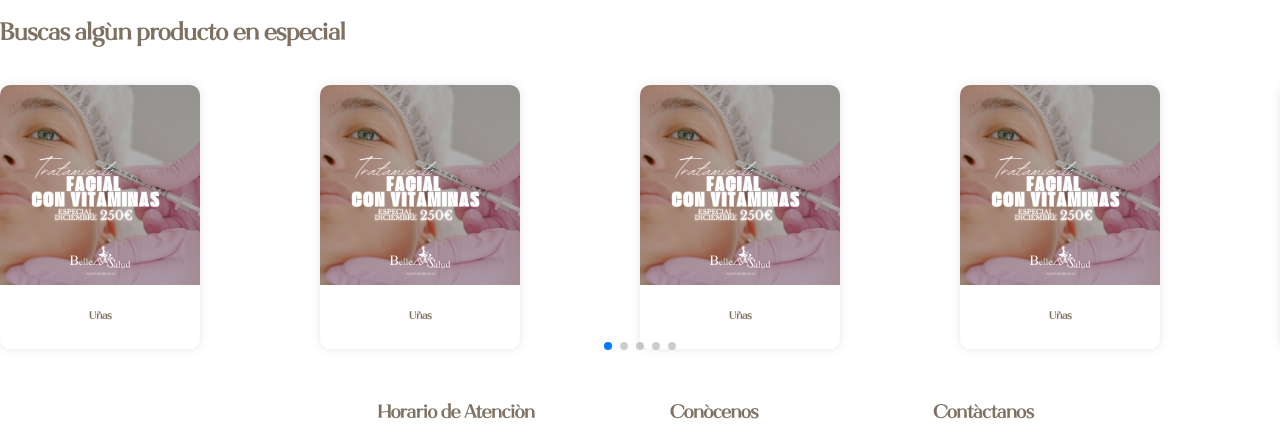
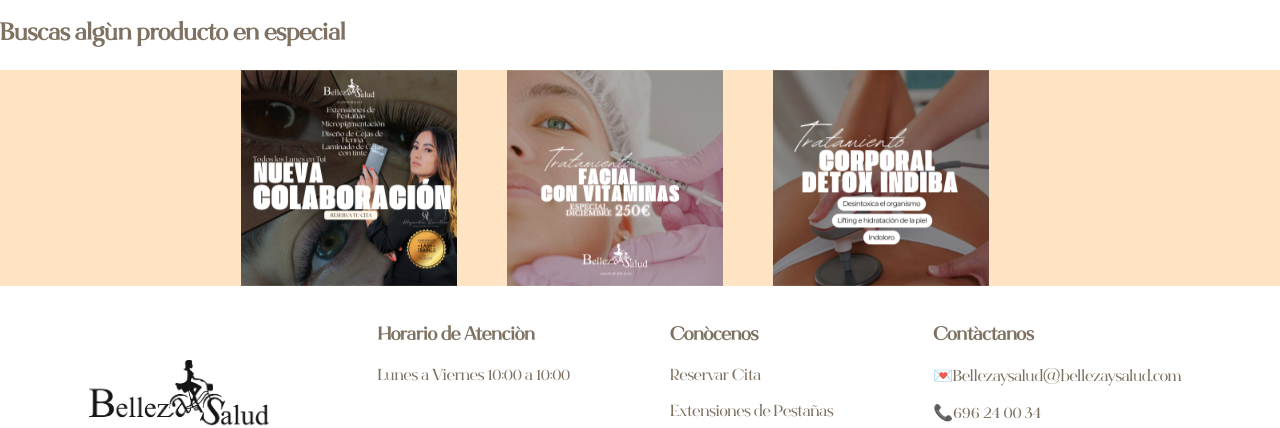
Before and after one commit to Julalz/BellezaySaluud.Tui, a React (Vite) app in the folder Bellezaysalud/: page / in a window 1280 px wide. Shown: the part 2284-2712 px from the top of the page. Built offline with nearby package versions, Linux system fonts and the light colour scheme; a web font is replaced by a local one.

Commit message:
slider swepeer refactorizado props.. almost done

```diff
--- a/Bellezaysalud/src/componentes/pages/Contactanos/Contáctanos.jsx
+++ b/Bellezaysalud/src/componentes/pages/Contactanos/Contáctanos.jsx
@@ -1,9 +1,12 @@
 import Header from "../../header/Header";
+import Swipeer from "../../swiper/Slider";
 
 function Contactanos() {
   return (
     <>
       <Header />
+
+      <Swipeer />
     </>
   );
 }
--- a/Bellezaysalud/src/componentes/pages/Home/Home.jsx
+++ b/Bellezaysalud/src/componentes/pages/Home/Home.jsx
@@ -2,19 +2,14 @@ import Header from "../../header/Header";
 import Footer from "../../footer/Footer";
 import Cards from "../../shared/Cards/Cards";
 import Button from "../../shared/boton/button";
-import ServicesCards from "../../shared/services/services-cards";
-import { Swiper, SwiperSlide } from "swiper/react";
 
 import "swiper/css";
 import "swiper/css/navigation";
 import "swiper/css/pagination";
+import Swipeer from "../../swiper/Slider";
+import images from "../../../importaciones/images";
+import "./home.css";
 
-import img1 from "../../../../public/img/VITAMINAS_POST.png";
-import img2 from "../../../../public/img/anniversary (Post de Instagram) (2).png";
-import img3 from "../../../../public/img/anniversary (Post de Instagram) (1).png";
-
-import "./home.css";
-import { Pagination } from "swiper/modules";
 function Home() {
   return (
     <body>
@@ -22,29 +17,29 @@ function Home() {
       <section className="body-container1">
         <h1>Servicios más destacados en Nuestro centro de estetica en Tui</h1>
         <div className="body_elements">
-          <Cards text="Vitaminas" img={img1} alt="Vitaminas" />
+          <Cards text="Vitaminas" img={images[2].img} alt={images[2].alt} />
           <Cards
             text={"Extensiones de Pestañas"}
-            img={img3}
-            alt={"Extensiones de Pestañas"}
+            img={images[1].img}
+            alt={images[1].alt}
           />
 
           <Cards
             text={"Corporal detox indiba"}
-            img={img2}
-            alt={"corporal detox"}
+            img={images[0].img}
+            alt={images[0].alt}
           />
 
           <Cards
             text={"Corporal detox indiba"}
-            img={img2}
-            alt={"corporal detox"}
+            img={images[0].img}
+            alt={images[0].alt}
           />
 
           <Cards
             text={"Corporal detox indiba"}
-            img={img2}
-            alt={"corporal detox"}
+            img={images[0].img}
+            alt={images[0].alt}
           />
         </div>
       </section>
@@ -65,12 +60,12 @@ function Home() {
             <img
               src="../../../../public/img/Mila.png"
               alt="Mila Belleza y Salud"
-            ></img>
+            />
             <p className="text-vertical-mila">Mila Covelo</p>
           </div>
           <div>
             <p>
-              Da el primer paso hacia una experiencia de belleza única <br></br>
+              Da el primer paso hacia una experiencia de belleza única <br />
               <span>no esperes más</span>
             </p>
             <p>
@@ -97,14 +92,14 @@ function Home() {
             className="Higiene-facial"
             src="../../../../public/img/DSC02675.jpg"
             alt="Higiene facial"
-          ></img>
+          />
         </div>
         <div>
           <img
             className="img-container3"
             src="../../../../public/img/DSC02748.png"
             alt="30 años de Belleza y Salud"
-          ></img>
+          />
           <Button text={"Conocenos"} url={"/conocenos"} />
         </div>
       </section>
@@ -113,59 +108,8 @@ function Home() {
         <h2>Buscas algún producto en especial</h2>
       </div>
 
+      <Swipeer images={images} />
 
-    <Swiper
-  loop={true}
-  autoplay={true}
-  pagination={true}
-  modules={[Pagination]}
-  slidesPerView={1}
-  breakpoints={{
-    640: {
-      slidesPerView: 1,
-    },
-    1024: {
-      slidesPerView: 4,
-    },
-  }}
-  className="mySwiper"
->
-        <SwiperSlide>
-          <ServicesCards
-            cardImg={img1}
-            cardTitle={"Uñas"}
-            cardText={"esto es una prueba"}
-          />
-        </SwiperSlide>
-        <SwiperSlide>
-          <ServicesCards
-            cardImg={img1}
-            cardTitle={"Uñas"}
-            cardText={"esto es una prueba"}
-          />
-        </SwiperSlide>
-        <SwiperSlide>
-          <ServicesCards
-            cardImg={img1}
-            cardTitle={"Uñas"}
-            cardText={"esto es una prueba"}
-          />
-        </SwiperSlide>
-        <SwiperSlide>
-          <ServicesCards
-            cardImg={img1}
-            cardTitle={"Uñas"}
-            cardText={"esto es una prueba"}
-          />
-        </SwiperSlide>
-        <SwiperSlide>
-          <ServicesCards
-            cardImg={img1}
-            cardTitle={"Uñas"}
-            cardText={"esto es una prueba"}
-          />
-        </SwiperSlide>
-      </Swiper>
       <Footer />
     </body>
   );
--- a/Bellezaysalud/src/componentes/pages/Home/home.css
+++ b/Bellezaysalud/src/componentes/pages/Home/home.css
@@ -192,13 +192,20 @@ h1 {
 
 .swiper-slide {
   display: flex;
-  width: 100%; /* Asegura que las diapositivas tengan el mismo ancho */
+  justify-content: center;
+  width: 100%;
   height: 100%;
 }
 .swiper-slide img {
   width: 100%;
   height: auto;
   object-fit: cover;
+}
+.swiper-wrapper {
+  display: flex;
+  justify-content: center;
+
+  width: 100%;
 }
 /* .swiper-button-prev {
   color: #f08a042c;
@@ -293,10 +300,10 @@ h1 {
 
   .swiper {
     height: auto;
+  }
 
   .swiper-slide {
     width: 100%;
-
   }
 
   .swiper-slide img {
@@ -306,8 +313,9 @@ h1 {
 
   .swiper-wrapper {
     display: flex;
+    justify-content: center;
+    align-items: center;
     flex-direction: row;
     width: 100%;
   }
-
 }
--- /dev/null
+++ b/Bellezaysalud/src/componentes/swiper/Slider.jsx
@@ -0,0 +1,41 @@
+import { Swiper, SwiperSlide } from "swiper/react";
+import "swiper/css";
+import "swiper/css/pagination";
+import "./slider.css";
+import { Autoplay, Pagination, Navigation } from "swiper/modules";
+
+export default function Swipeer({ images }) {
+  return (
+    <Swiper
+      slidesPerView={1}
+      spaceBetween={10}
+      loop={true}
+      autoplay={{ delay: 1000, disableOnInteraction: false }}
+      pagination={{
+        clickable: true,
+      }}
+      breakpoints={{
+        640: {
+          slidesPerView: 2,
+          spaceBetween: 20,
+        },
+        768: {
+          slidesPerView: 4,
+          spaceBetween: 40,
+        },
+        1024: {
+          slidesPerView: 5,
+          spaceBetween: 50,
+        },
+      }}
+      modules={[Autoplay, Pagination, Navigation]}
+      className="mySwiper"
+    >
+      {images.map((image, index) => (
+        <SwiperSlide key={index}>
+          <img src={image.img} alt={image.alt} />
+        </SwiperSlide>
+      ))}
+    </Swiper>
+  );
+}
--- /dev/null
+++ b/Bellezaysalud/src/componentes/swiper/slider.css
@@ -0,0 +1,5 @@
+.mySwiper {
+  background-color: bisque;
+  height: 100%;
+  width: 100%;
+}
--- /dev/null
+++ b/Bellezaysalud/src/importaciones/images.js
@@ -0,0 +1,11 @@
+import img2 from "../../public/img/anniversary (Post de Instagram) (2).png";
+import img3 from "../../public/img/anniversary (Post de Instagram) (1).png";
+import img4 from "../../public/img/VITAMINAS_POST.png";
+
+const images = [
+  { img: img2, alt: "Imagen de aniversario 2" },
+  { img: img3, alt: "Imagen de aniversario 1" },
+  { img: img4, alt: "Imagen de Vitaminas" },
+];
+
+export default images;
```
